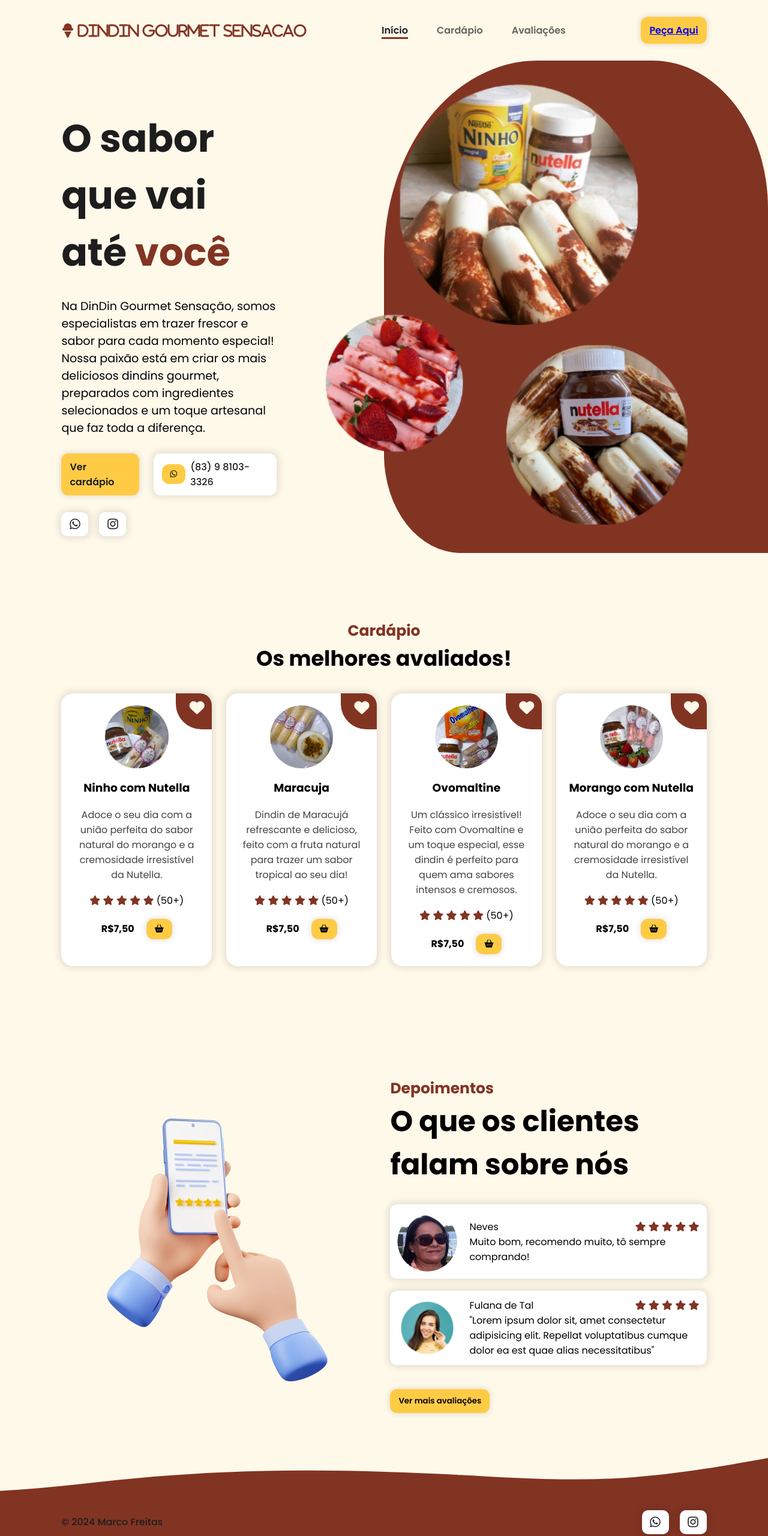
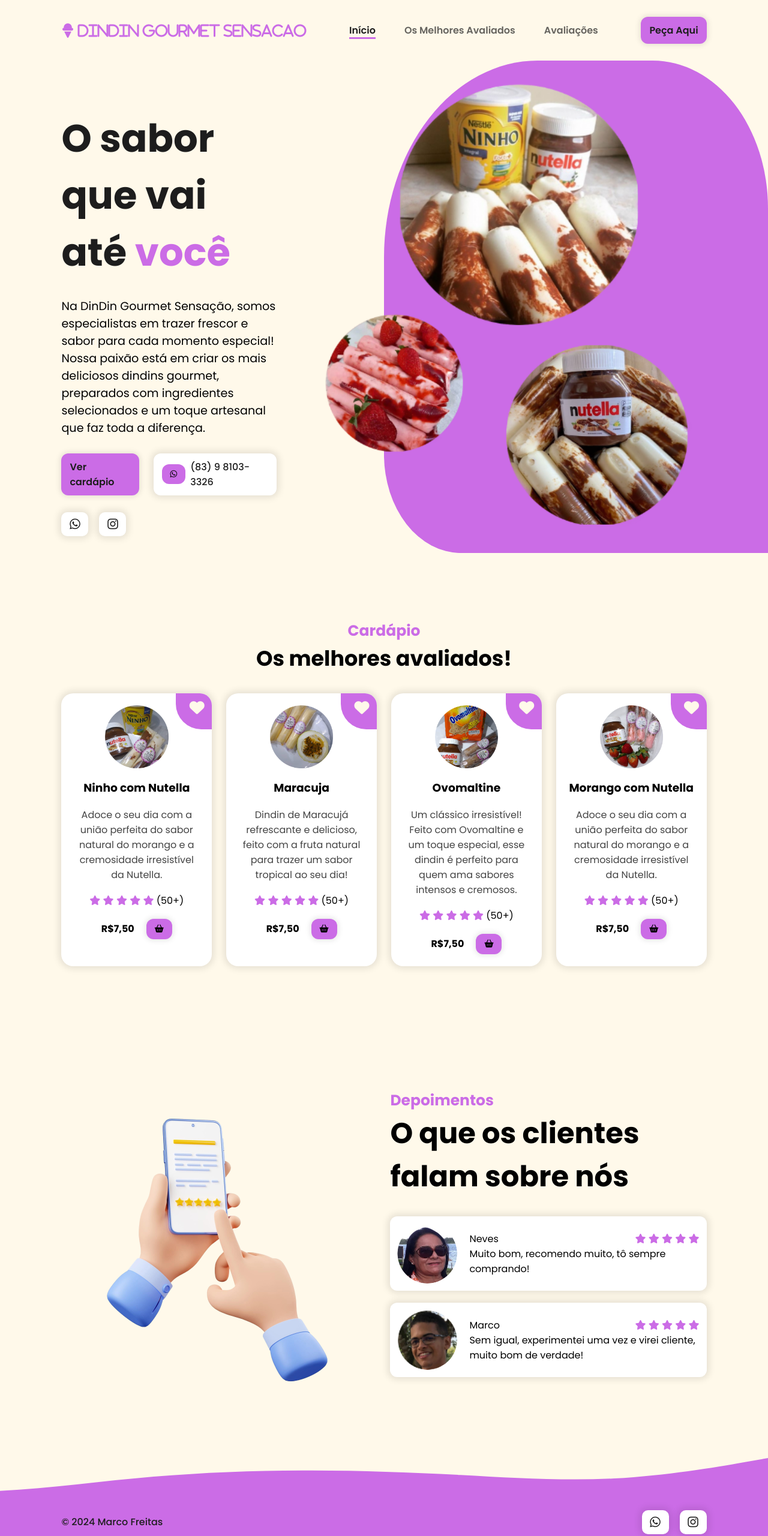
Before and after one commit to ItsMarcoFreitas/landingpagedindin, a plain HTML site: page index.html in a window 1280 px wide. Shown: the whole page at 60% size. Drawn offline with nearby package versions, Linux system fonts and the light colour scheme.

Commit message:
index again

```diff
--- a/index.html
+++ b/index.html
@@ -28,7 +28,10 @@
     <!-- META TAG OG-->
     <meta property="og:type" content="website" />
     <meta property="og:title" content="DinDin Gourmet Sensação" />
-    <meta property="og:image" content="" />
+    <meta
+      property="og:image"
+      content="https://menudindingourmetsensacao.vercel.app/assets/logo.png"
+    />
     <meta property="og:description" content="O melhor dindin de cabedelo" />
     <meta property="og:site_name" content="DinDin Gourmet Sensação" />
     <title>Dindin Gourmet Sensação</title>
@@ -45,13 +48,14 @@
             <a href="#home">Início</a>
           </li>
           <li class="nav-item">
-            <a href="#menu">Cardápio</a>
+            <a href="#menu">Os Melhores Avaliados</a>
           </li>
           <li class="nav-item">
             <a href="#testimonials">Avaliações</a>
           </li>
         </ul>
 
+        <div id="cta_buttons">
             <a
               href="https://menudindingourmetsensacao.vercel.app/"
               class="btn-default"
@@ -70,14 +74,20 @@
             <a href="#home">Início</a>
           </li>
           <li class="nav-item">
-            <a href="#menu">Cardápio</a>
+            <a href="#menu">Os Melhores Avaliados</a>
           </li>
           <li class="nav-item">
             <a href="#testimonials">Avaliações</a>
           </li>
         </ul>
 
-        <button class="btn-default">Peça aqui</button>
+        <div id="cta_buttons">
+            <a
+              href="https://menudindingourmetsensacao.vercel.app/"
+              class="btn-default"
+            >
+              Peça Aqui
+            </a>
       </div>
     </header>
 
@@ -299,11 +309,11 @@
             </div>
 
             <div class="feedback">
-              <img src="src/images/avatar.png" class="feedback-avatar" alt="" />
+              <img src="src/images/avatar2.png" class="feedback-avatar" alt="" />
 
               <div class="feedback-content">
                 <p>
-                  Fulana de Tal
+                  Marco
                   <span>
                     <i class="fa-solid fa-star"></i>
                     <i class="fa-solid fa-star"></i>
@@ -313,15 +323,11 @@
                   </span>
                 </p>
                 <p>
-                  "Lorem ipsum dolor sit, amet consectetur adipisicing elit.
-                  Repellat voluptatibus cumque dolor ea est quae alias
-                  necessitatibus"
+                 Sem igual, experimentei uma vez e virei cliente, muito bom de verdade!
                 </p>
               </div>
             </div>
           </div>
-
-          <button class="btn-default">Ver mais avaliações</button>
         </div>
       </section>
     </main>
--- a/src/styles/styles.css
+++ b/src/styles/styles.css
@@ -7,11 +7,11 @@
 
 :root {
   --color-primary-1: #fff9ea;
-  --color-primary-2: #823423;
-  --color-primary-3: #823423;
-  --color-primary-4: #823423;
-  --color-primary-5: #ffcb45;
-  --color-primary-6: #823423;
+  --color-primary-2: #cb6ce6;
+  --color-primary-3: #cb6ce6;
+  --color-primary-4: #cb6ce6;
+  --color-primary-5: #cb6ce6;
+  --color-primary-6: #cb6ce6;
 
   --color-neutral-0: #fff;
   --color-neutral-1: #1d1d1d;
```
Also changed, not shown: src/images/avatar2.png (added). Lines whose indentation alone changed are shown as unchanged.
